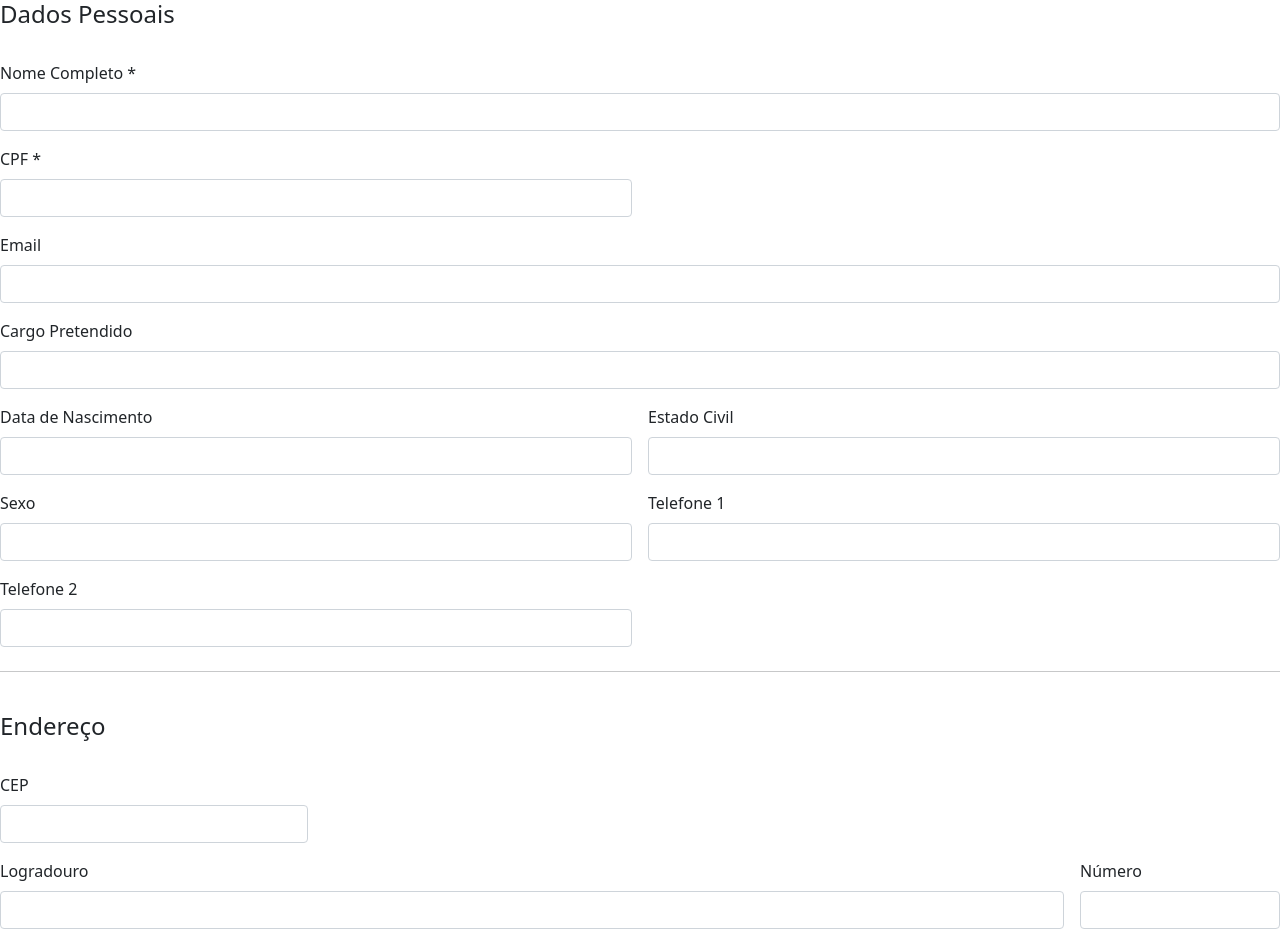
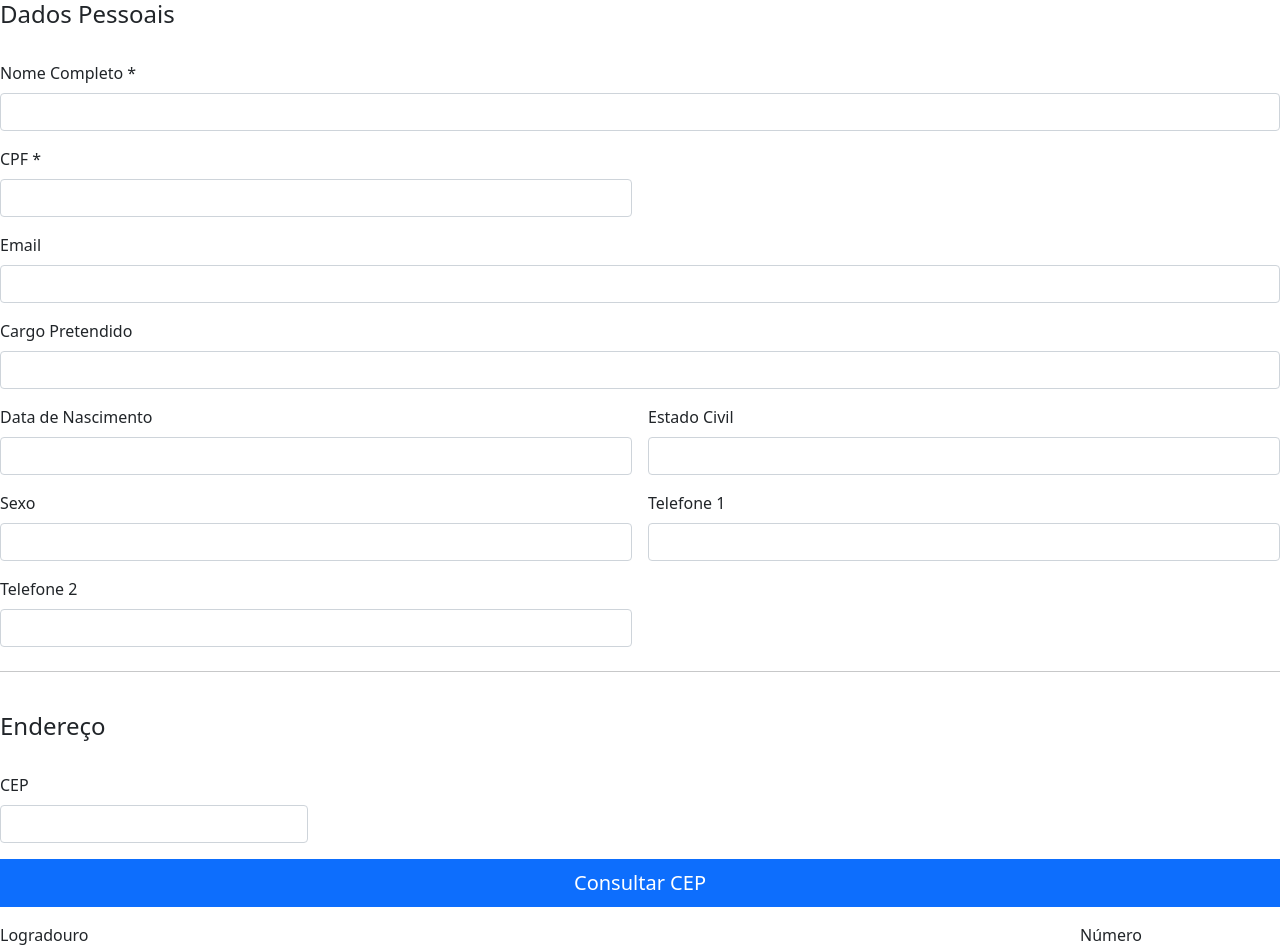
Before and after one commit to cmartinellicm/banco-de-curriculos-site, a React (Create React App) app: page / in a window 1280 px wide. Shown: the top 949 px of the page. Built offline with nearby package versions, Linux system fonts and the light colour scheme.

Commit message:
Implementada busca de endereco via CEP

```diff
--- a/src/components/Form.jsx
+++ b/src/components/Form.jsx
@@ -1,7 +1,13 @@
-import { useState, useEffect } from "react";
+import { useState } from "react";
 import axios from "axios";
 
-function Form() {
+const Form = () => {
+  const consultarCep = async () => {
+    const endereco = await axios.get(`https://viacep.com.br/ws/${form.cep}/json/`);
+    console.log(endereco.data);
+    setForm({ ...form, logradouro: endereco.data.logradouro, bairro: endereco.data.bairro, cidade: endereco.data.localidade, estado: endereco.data.uf });
+  };
+
   const createUser = async (user) => {
     const newUser = await axios.post("https://gamaacademy-jobsnet.herokuapp.com/register", form);
   };
@@ -23,10 +29,6 @@ function Form() {
     cidade: "",
     estado: "",
   });
-
-  useEffect(() => {
-    console.log(form);
-  }, [form]);
 
   return (
     <>
@@ -199,6 +201,9 @@ function Form() {
             />
             <div className="invalid-feedback">Campo obrigatório.</div>
           </div>
+          <button className="w-100 btn btn-primary btn-lg" type="button" onClick={() => consultarCep()}>
+            Consultar CEP
+          </button>
 
           <div className="col-10">
             <label htmlFor="logradouro" className="form-label">
@@ -287,6 +292,6 @@ function Form() {
       </form>
     </>
   );
-}
+};
 
 export default Form;
```
